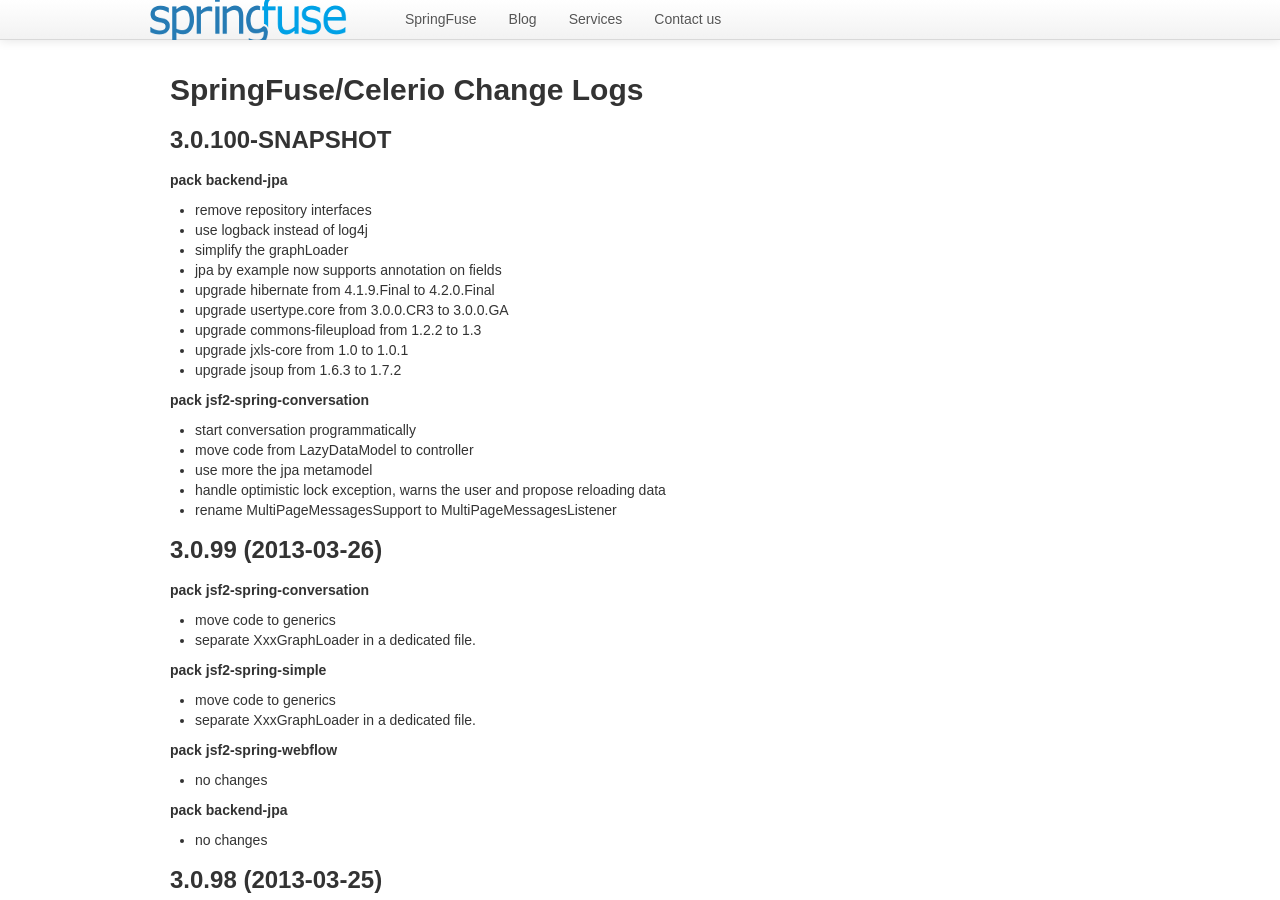
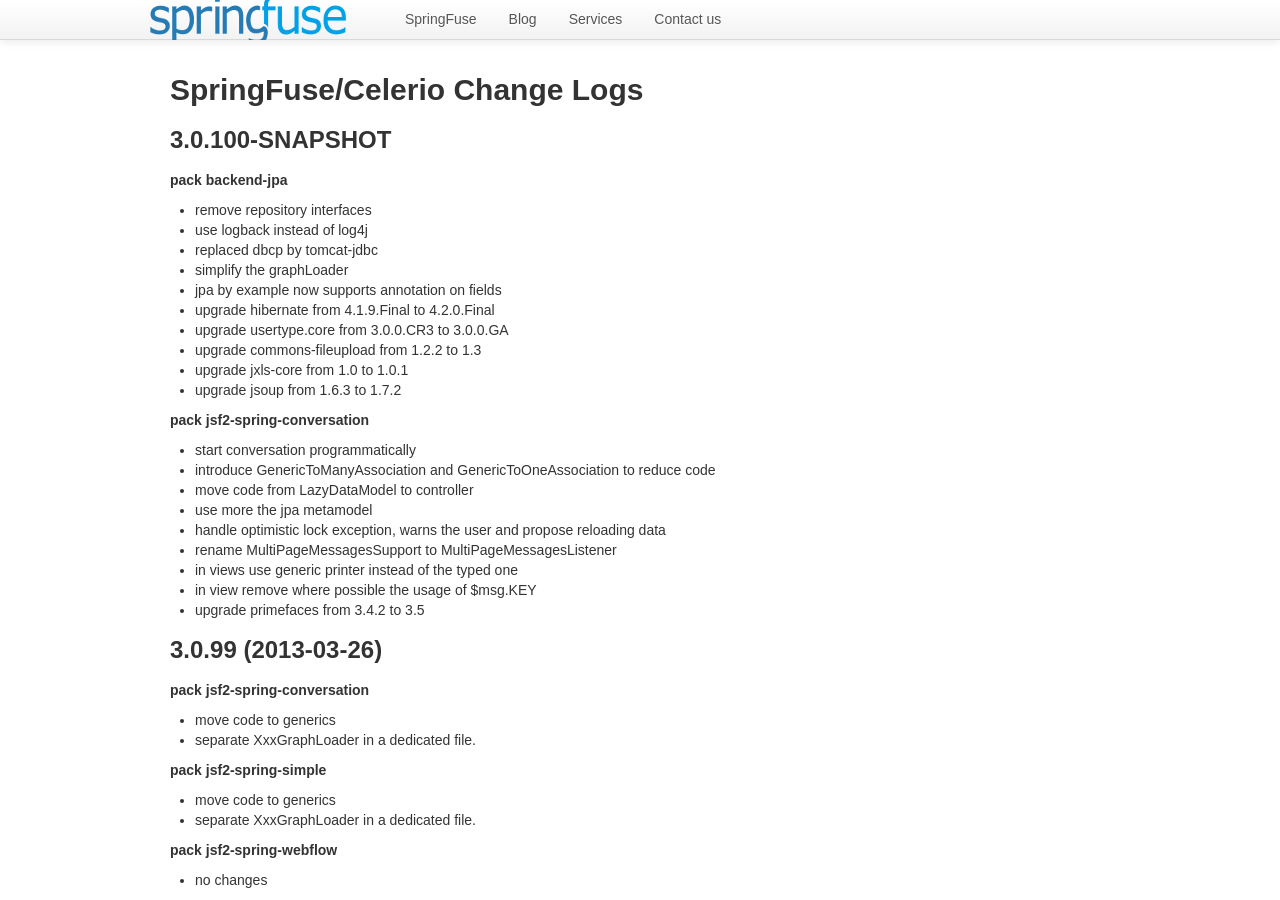
Before and after one commit to springfuse/springfuse.github.com, a Jekyll site: the page built from change-log.md, in a window 1280 px wide and 900 px high. Built offline with Jekyll 4.4.1, drawn with Linux system fonts in a browser that asks for light colours; Markdown is read by kramdown in place of the engine named in the settings; comment, search, counter and statistics services are not loaded.

Commit message:
update changelog to latests commits

```diff
--- a/change-log.md
+++ b/change-log.md
@@ -10,6 +10,7 @@ title: Springfuse change log
 ##### pack backend-jpa
 * remove repository interfaces
 * use logback instead of log4j
+* replaced dbcp by tomcat-jdbc
 * simplify the graphLoader
 * jpa by example now supports annotation on fields
 * upgrade hibernate from 4.1.9.Final to 4.2.0.Final
@@ -20,10 +21,14 @@ title: Springfuse change log
 
 ##### pack jsf2-spring-conversation
 * start conversation programmatically
+* introduce GenericToManyAssociation and GenericToOneAssociation to reduce code
 * move code from LazyDataModel to controller
 * use more the jpa metamodel
 * handle optimistic lock exception, warns the user and propose reloading data
 * rename MultiPageMessagesSupport to MultiPageMessagesListener
+* in views use generic printer instead of the typed one
+* in view remove where possible the usage of $msg.KEY
+* upgrade primefaces from 3.4.2 to 3.5
 
 
 ### 3.0.99 (2013-03-26)
```
